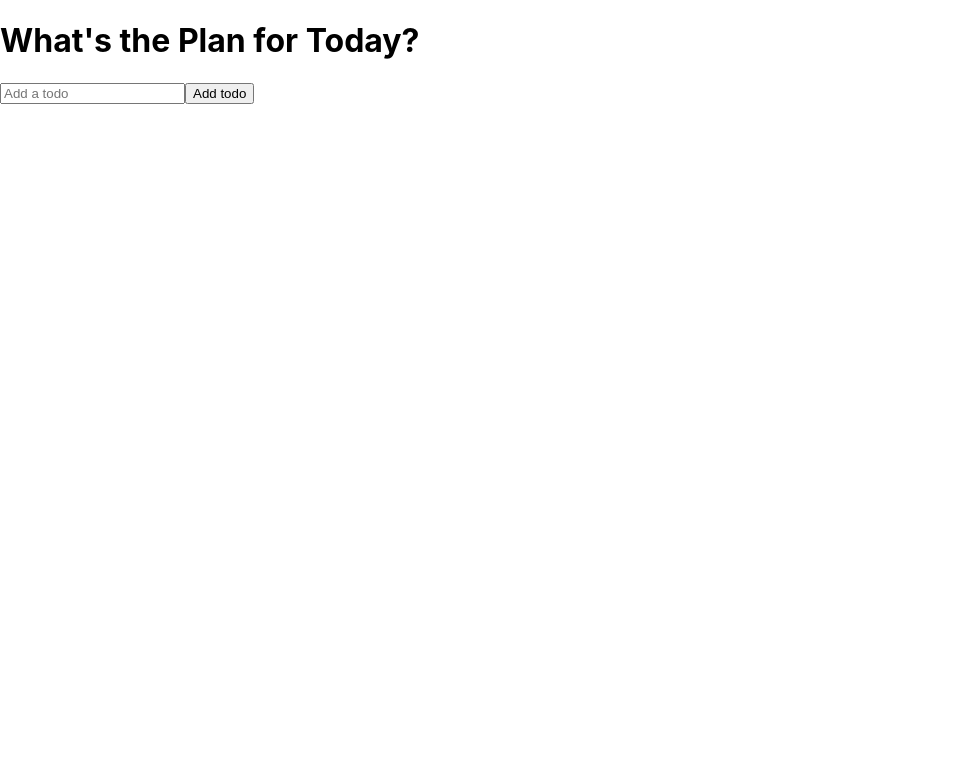
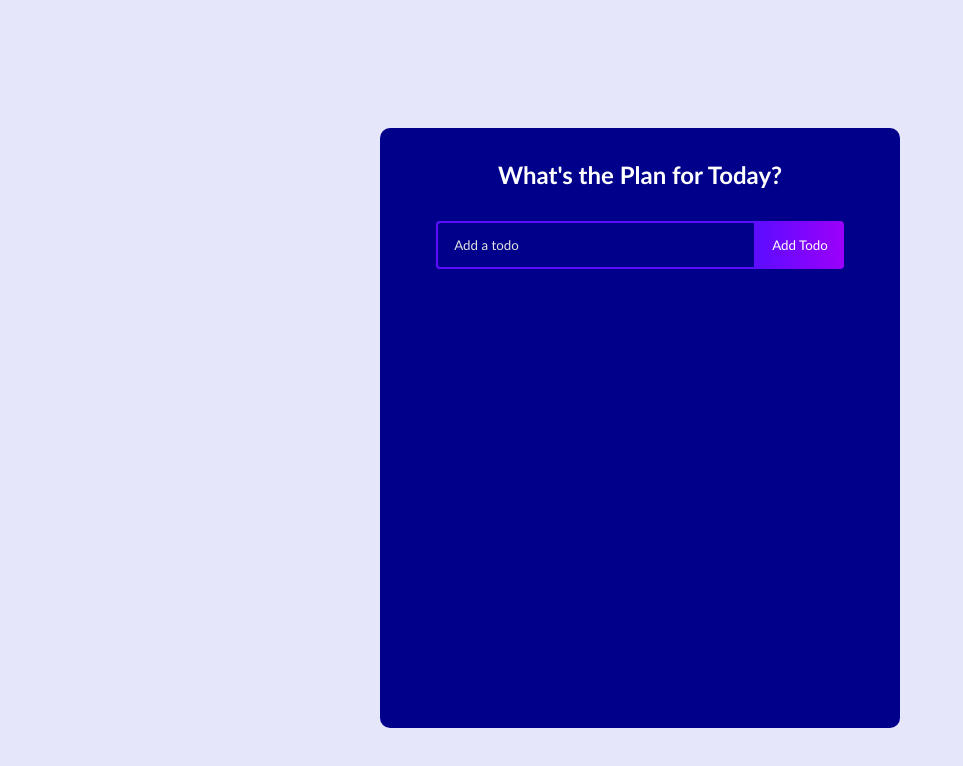
Before and after one commit to aselwilliams/todo-useref, a React (Create React App) app: page / in a window 1280 px wide. Shown: the top 766 px of the page, without its empty margins (0-963 px from the left). Built offline with nearby package versions, Linux system fonts and the light colour scheme.

Commit message:
styles added

```diff
--- a/src/App.css
+++ b/src/App.css
@@ -1,38 +1,141 @@
-.App {
+*{
+  box-sizing:border-box;
+  margin: 0;
+  padding: 0;
+  font-family: 'Trebuchet MS', 'Lucida Sans Unicode', 'Lucida Grande', 'Lucida Sans', Arial, sans-serif;
+}
+body{
+  background:lavender;
+}
+.todo-app {
+  display: flex;
+  flex-direction: column;
+  justify-content: start;
+  width: 520px;
+  min-height: 600px;
+  background:darkblue;
   text-align: center;
+  margin: 128px auto;
+  border-radius: 10px;
+  padding-bottom: 32px;
 }
 
-.App-logo {
-  height: 40vmin;
-  pointer-events: none;
+h1 {
+  margin: 32px 0;
+  color: #fff;
+  font-size: 24px;
 }
 
-@media (prefers-reduced-motion: no-preference) {
-  .App-logo {
-    animation: App-logo-spin infinite 20s linear;
-  }
+.complete {
+  text-decoration: line-through;
+  opacity: 0.4;
 }
 
-.App-header {
-  background-color: #282c34;
-  min-height: 100vh;
-  display: flex;
-  flex-direction: column;
-  align-items: center;
-  justify-content: center;
-  font-size: calc(10px + 2vmin);
-  color: white;
+.todo-form {
+  margin-bottom: 32px;
 }
 
-.App-link {
-  color: #61dafb;
+.todo-input {
+  padding: 14px 32px 14px 16px;
+  border-radius: 4px 0 0 4px;
+  border: 2px solid #5d0cff;
+  outline: none;
+  width: 320px;
+  background: transparent;
+  color: #fff;
 }
 
-@keyframes App-logo-spin {
-  from {
-    transform: rotate(0deg);
-  }
-  to {
-    transform: rotate(360deg);
-  }
+.todo-input::placeholder {
+  color: #e2e2e2;
 }
+
+.todo-button {
+  padding: 16px;
+  border: none;
+  border-radius: 0 4px 4px 0;
+  cursor: pointer;
+  outline: none;
+  background: linear-gradient(
+    90deg,
+    rgba(93, 12, 255, 1) 0%,
+    rgba(155, 0, 250, 1) 100%
+  );
+  color: #fff;
+  text-transform: capitalize;
+}
+
+.todo-input.edit {
+  border: 2px solid #149fff;
+}
+
+.todo-button.edit {
+  background: linear-gradient(
+    90deg,
+    rgba(20, 159, 255, 1) 0%,
+    rgba(17, 122, 255, 1) 100%
+  );
+  padding: 16px 22px;
+}
+
+.todo-container {
+  display: flex;
+  flex-direction: row;
+  position: relative;
+}
+
+.todo-row {
+  display: flex;
+  justify-content: space-between;
+  align-items: center;
+  margin: 4px auto;
+  color: #fff;
+  background: linear-gradient(
+    90deg,
+    rgba(255, 118, 20, 1) 0%,
+    rgba(255, 84, 17, 1) 100%
+  );
+
+  padding: 16px;
+  border-radius: 5px;
+  width: 90%;
+}
+
+.todo-row:nth-child(4n + 1) {
+  background: linear-gradient(
+    90deg,
+    rgba(93, 12, 255, 1) 0%,
+    rgba(155, 0, 250, 1) 100%
+  );
+}
+
+.todo-row:nth-child(4n + 2) {
+  background: linear-gradient(
+    90deg,
+    rgba(255, 12, 241, 1) 0%,
+    rgba(250, 0, 135, 1) 100%
+  );
+}
+
+.todo-row:nth-child(4n + 3) {
+  background: linear-gradient(
+    90deg,
+    rgba(20, 159, 255, 1) 0%,
+    rgba(17, 122, 255, 1) 100%
+  );
+}
+
+.icons {
+  display: flex;
+  align-items: center;
+  font-size: 24px;
+  cursor: pointer;
+}
+
+.delete-icon {
+  margin-right: 5px;
+  color: #fff;
+}
+
+.edit-icon {
+  color: #fff;
+}
--- a/src/components/Todo.js
+++ b/src/components/Todo.js
@@ -24,8 +24,8 @@
       <div className={todo.isComplete ? 'todo-row complete' : 'todo-row'} key={index}>
           <div key={todo.id} onClick={()=>completeTodo(todo.id)}>{todo.text}</div>
           <div className='icons'>
-              <RiCloseCircleLine onClick={()=>removeTodo(todo.id)}/>
-              <TiEdit onClick={()=>setEdit({id:todo.id, value:todo.text})}/>
+              <RiCloseCircleLine onClick={()=>removeTodo(todo.id)} className='delete-icon'/>
+              <TiEdit onClick={()=>setEdit({id:todo.id, value:todo.text})} className='edit-icon'/>
           </div>
       </div>
   ))
--- a/src/components/TodoForm.js
+++ b/src/components/TodoForm.js
@@ -1,27 +1,59 @@
-import React,{useState} from 'react';
-import {nanoid} from 'nanoid'
+import React, { useState, useEffect, useRef } from "react";
+import { nanoid } from "nanoid";
 
 function TodoForm(props) {
-    const [input, setInput]=useState('')
+  const [input, setInput] = useState(props.edit ? props.edit.value : "");
 
-    const handleChange=(e)=>{
-        setInput(e.target.value)
-    }
-    const handleSubmit=(e)=>{
-        e.preventDefault();
+  const inputRef = useRef(null);
 
-        props.onSubmit({
-            id: nanoid(),
-            text: input,
-        })
-        setInput('')
-    }
+  useEffect(() => {
+    inputRef.current.focus();
+  });
+
+  const handleChange = (e) => {
+    setInput(e.target.value);
+  };
+  const handleSubmit = (e) => {
+    e.preventDefault();
+
+    props.onSubmit({
+      id: nanoid(),
+      text: input,
+    });
+    setInput("");
+  };
   return (
-    <form onSubmit={handleSubmit} className='todo-form'>
-        <input type='text' placeholder='Add a todo' name='text' value={input} onChange={handleChange} />
-        <button className='add'>Add todo</button>
+    <form onSubmit={handleSubmit} className="todo-form">
+      {props.edit ? (
+        <>
+          {" "}
+          <input
+            type="text"
+            className="todo-input edit"
+            placeholder="Update todo"
+            name="text"
+            ref={inputRef}
+            value={input}
+            onChange={handleChange}
+          />
+          <button className="todo-button edit">Update</button>{" "}
+        </>
+      ) : (
+        <>
+          <input
+            className="todo-input"
+            type="text"
+            placeholder="Add a todo"
+            name="text"
+            ref={inputRef}
+            value={input}
+            onChange={handleChange}
+          />
+          <button className="todo-button">Add todo</button>
+        </>
+      )}
     </form>
-  )
+  );
 }
 
-export default TodoForm
+export default TodoForm;
--- a/src/components/TodoList.js
+++ b/src/components/TodoList.js
@@ -14,11 +14,12 @@
     }
 
     const updateTodo=(todoId, newValue)=>{
-        if(!newValue || /^\s*$/.test(newValue)){
+        if(!newValue.text || /^\s*$/.test(newValue.text)){
             return;
-        }
+        }console.log(newValue,'newValue')
         setTodos(prev=>prev.map(item=>(item.id===todoId ? newValue : item)))
     }
+
     const removeTodo=(id)=>{
         const removeArr=[...todos].filter((item)=>item.id!==id)
         setTodos(removeArr)
```
